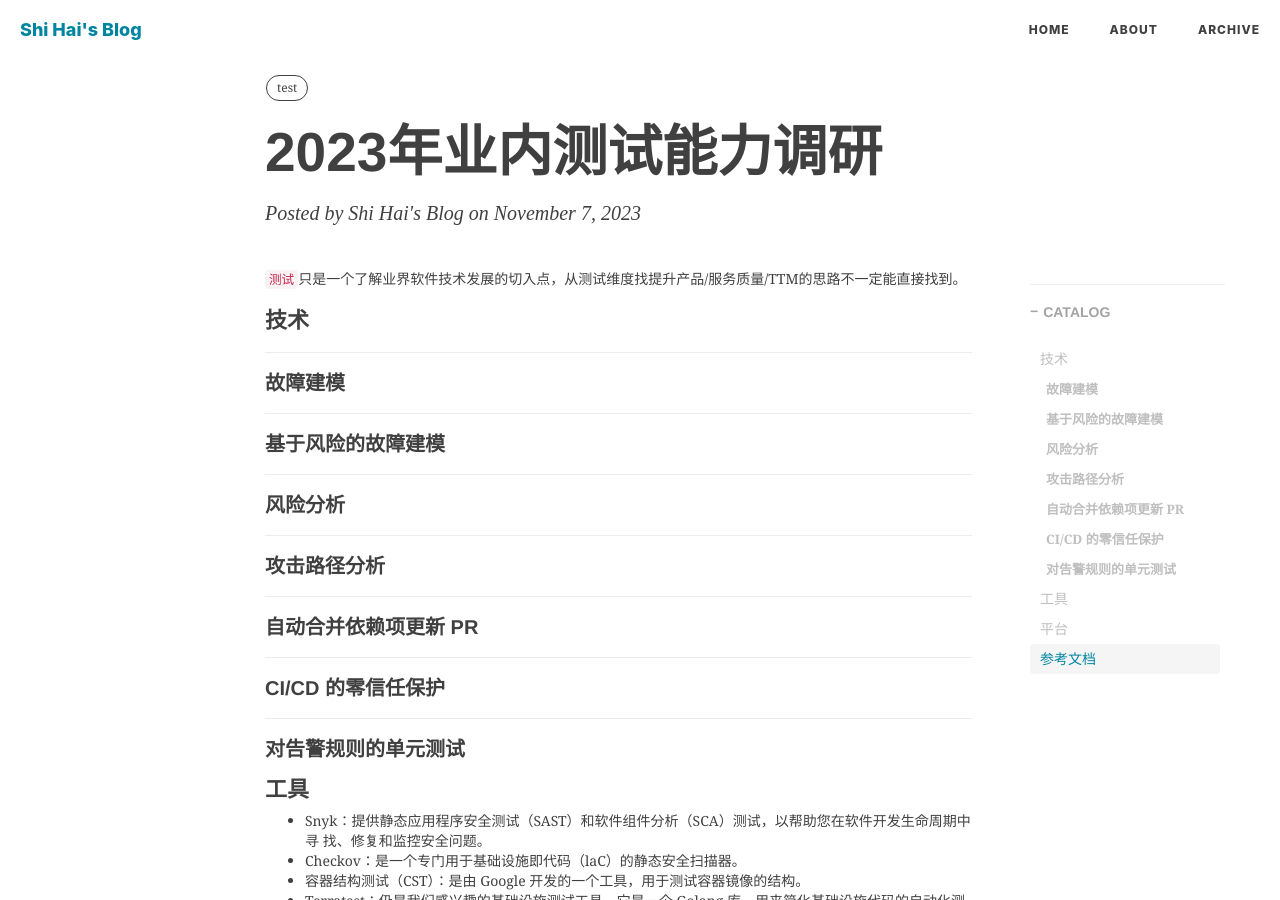
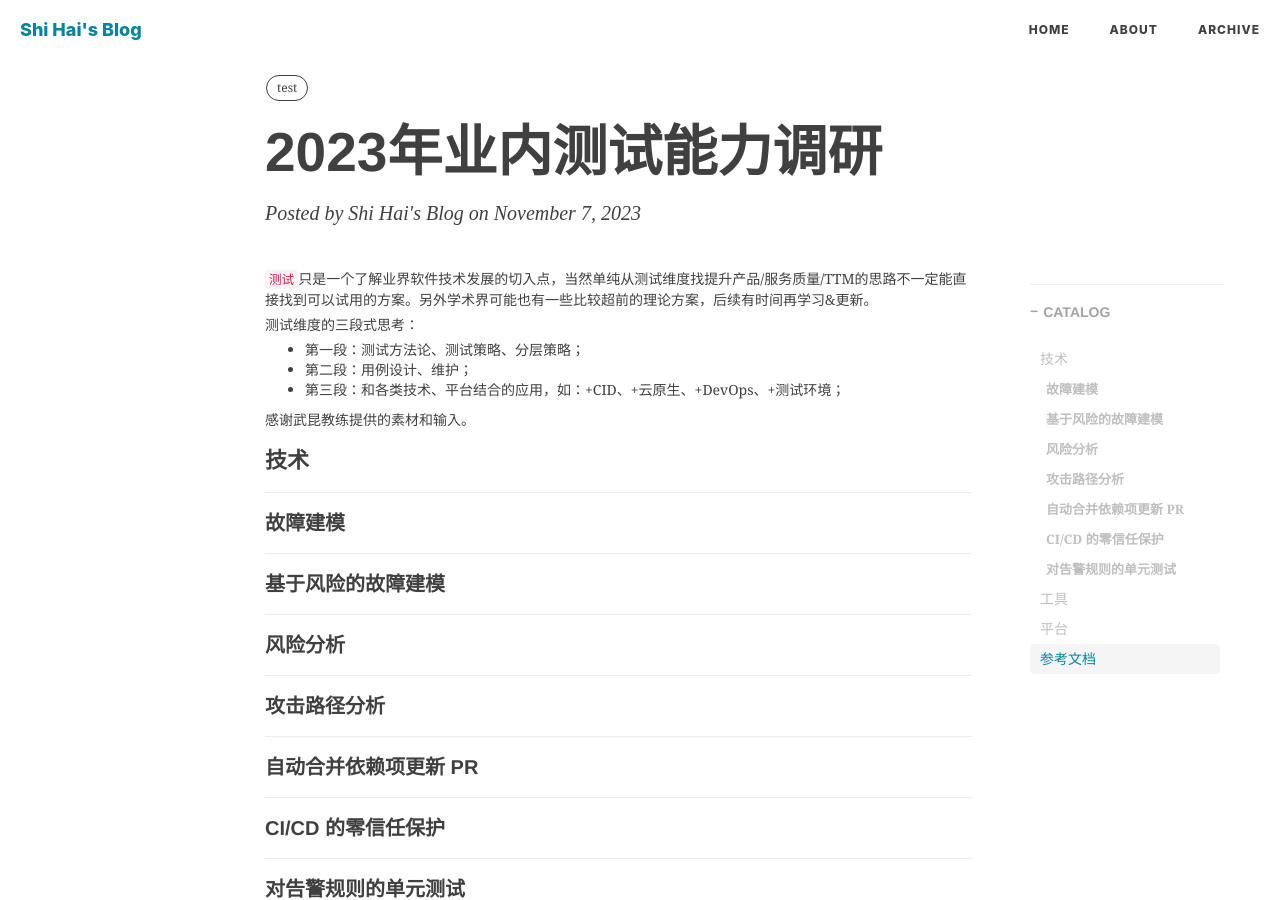
Before and after one commit to shihai1991/shihai1991.github.io, a Jekyll site: the page built from _posts/2023-11-07-2023年业内测试能力调研.md, in a window 1280 px wide and 900 px high. Built offline with Jekyll 4.4.1, drawn with Linux system fonts in a browser that asks for light colours; nearby versions of some CDN libraries; comment, search, counter and statistics services are not loaded.

Commit message:
Update 2023-11-07-2023年业内测试能力调研.md

```diff
--- a/_posts/2023-11-07-2023年业内测试能力调研.md
+++ b/_posts/2023-11-07-2023年业内测试能力调研.md
@@ -9,8 +9,14 @@ tags:
   - test
 time: '2023.11.07 21:03:00'
 ---
-`测试`只是一个了解业界软件技术发展的切入点，从测试维度找提升产品/服务质量/TTM的思路不一定能直接找到。
+`测试`只是一个了解业界软件技术发展的切入点，当然单纯从测试维度找提升产品/服务质量/TTM的思路不一定能直接找到可以试用的方案。另外学术界可能也有一些比较超前的理论方案，后续有时间再学习&更新。
 
+测试维度的三段式思考：
+- 第一段：测试方法论、测试策略、分层策略；
+- 第二段：用例设计、维护；
+- 第三段：和各类技术、平台结合的应用，如：+CID、+云原生、+DevOps、+测试环境；
+
+感谢武昆教练提供的素材和输入。
 <!--more-->
 
 # 技术
```
